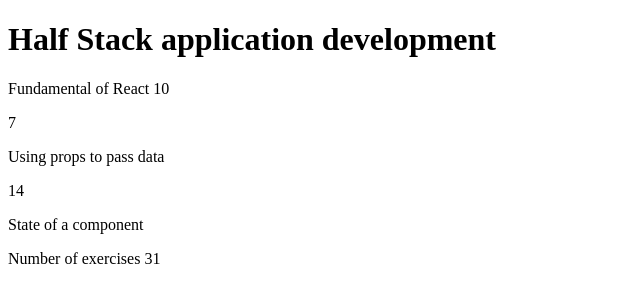
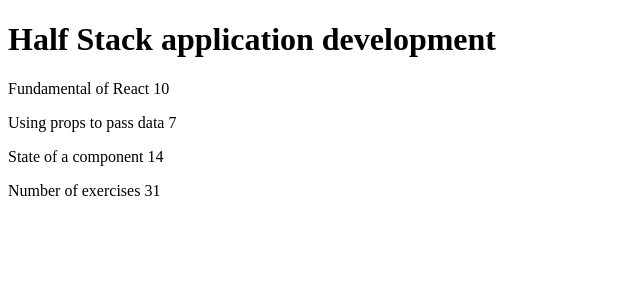
Before and after one commit to gutunn/fullstackopen, a React (Create React App) app in the folder part1/courseinfo/: page / in a window 1280 px wide. Shown: the top 302 px of the page, without its empty margins (0-640 px from the left). Built offline with nearby package versions, Linux system fonts and the light colour scheme.

Commit message:
fix display orders bug

```diff
--- a/part1/courseinfo/src/App.js
+++ b/part1/courseinfo/src/App.js
@@ -11,8 +11,8 @@
   return (
     <div>
       <Part p1={props.parts[0].name} e1={props.parts[0].exercises}/>
-      <Part p2={props.parts[1].name} e1={props.parts[1].exercises}/>
-      <Part p3={props.parts[2].name} e1={props.parts[2].exercises}/>
+      <Part p2={props.parts[1].name} e2={props.parts[1].exercises}/>
+      <Part p3={props.parts[2].name} e3={props.parts[2].exercises}/>
     </div>
   )
   }
```
